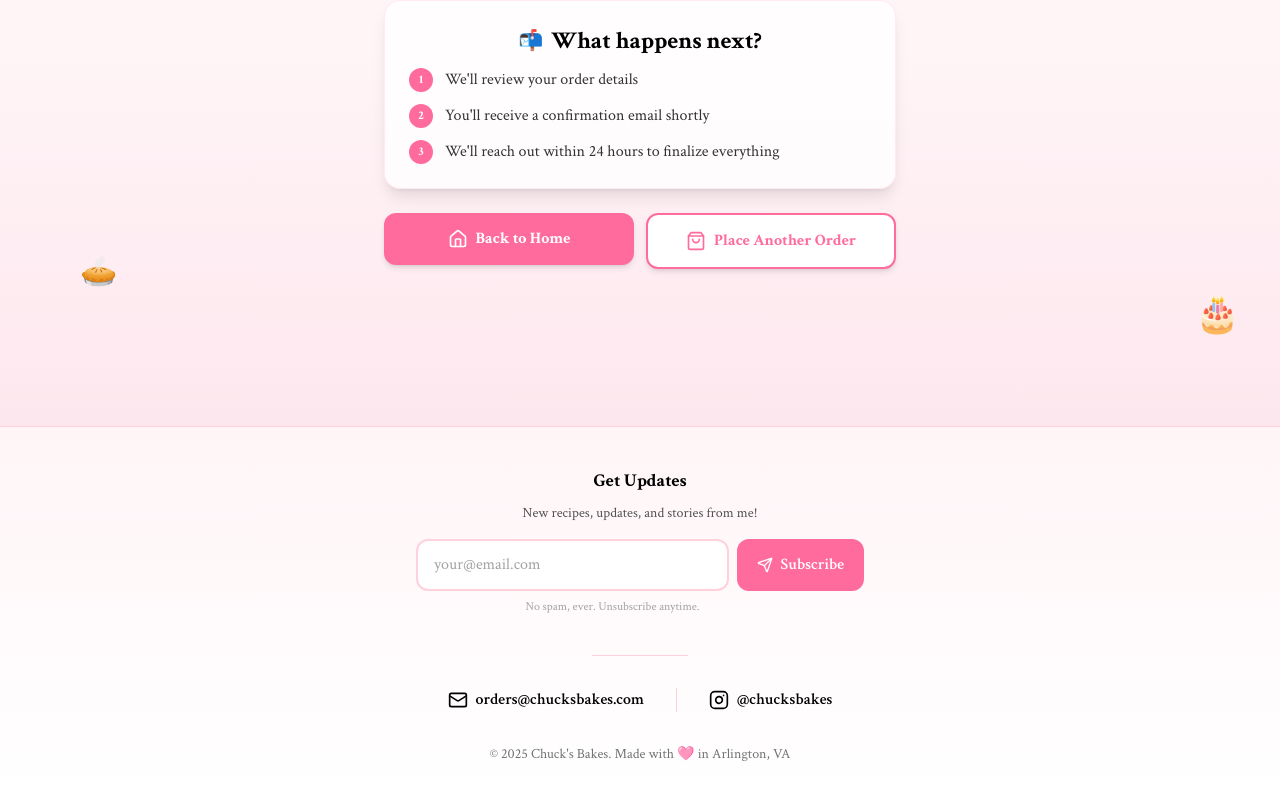
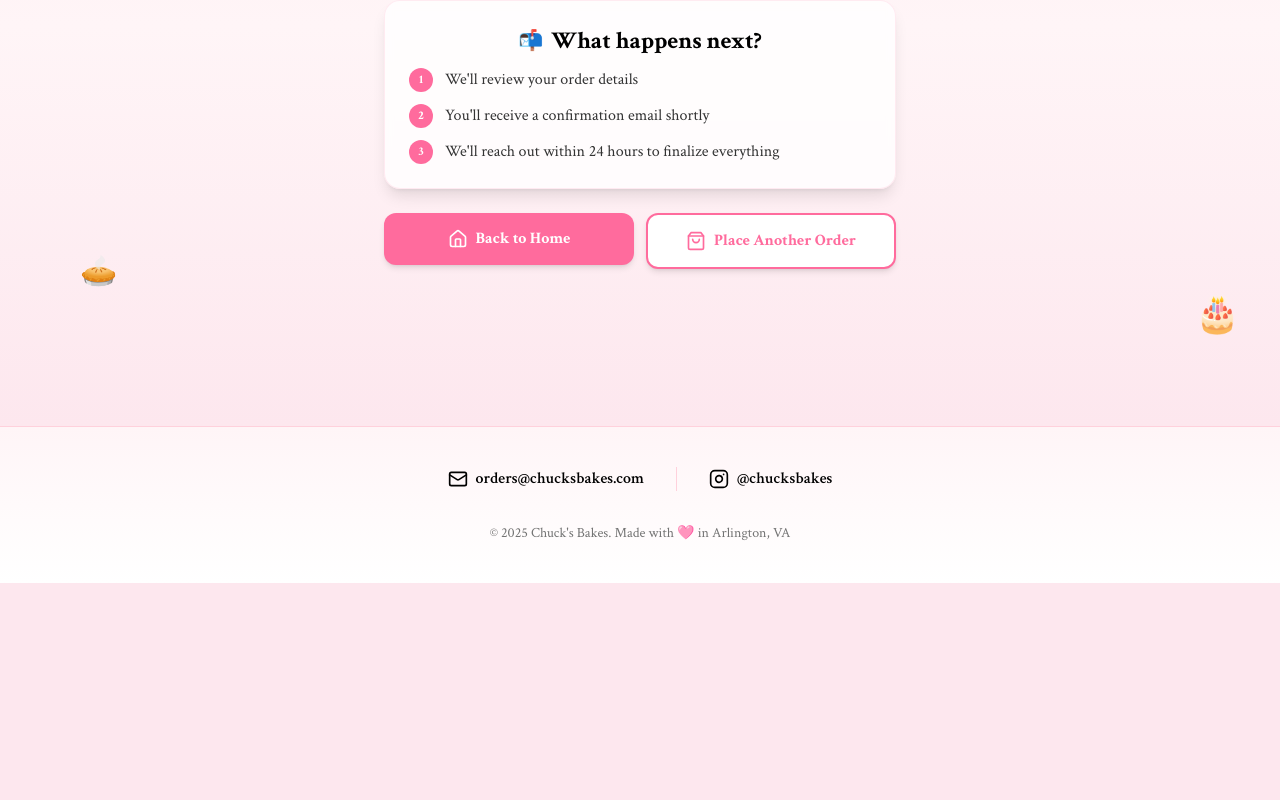
Before and after one commit to calebabraham21/chucks-bakes, a React (Vite) app: page /success in a window 1280 px wide. Shown: the part 454-1254 px from the top of the page. After the commit the page ends 1037 px from the top, so only its background shows below. Built offline with nearby package versions, Linux system fonts and the light colour scheme.

Commit message:
Remove newsletter signup functionality from Footer component

```diff
--- a/src/components/Footer.tsx
+++ b/src/components/Footer.tsx
@@ -1,79 +1,9 @@
-import { useState } from 'react';
-import { Mail, Instagram, Send } from 'lucide-react';
+import { Mail, Instagram } from 'lucide-react';
 
 export function Footer() {
-  const [email, setEmail] = useState('');
-  const [isSubmitted, setIsSubmitted] = useState(false);
-
-  const handleNewsletterSubmit = () => {
-    // Delay showing success message to let the form actually submit first
-    if (email) {
-      setTimeout(() => {
-        setIsSubmitted(true);
-      }, 500);
-    }
-  };
-
   return (
     <footer className="bg-gradient-to-b from-[#fff5f7] to-white border-t border-[#ffd1dc] mt-auto">
       <div className="container mx-auto px-4 py-10">
-
-        {/* Newsletter Signup */}
-        <div className="max-w-md mx-auto mb-10 text-center">
-          <h3 className="font-bold text-lg text-black mb-2">Get Updates</h3>
-          <p className="text-sm text-gray-600 mb-4">
-            New recipes, updates, and stories from me!
-          </p>
-
-          {isSubmitted ? (
-            <div className="bg-green-50 border border-green-200 rounded-xl p-4">
-              <p className="text-green-700 font-medium">🎉 You're on the list!</p>
-              <p className="text-green-600 text-sm">Check your email to confirm.</p>
-            </div>
-          ) : (
-            <form
-              action="https://chucksbakes.us18.list-manage.com/subscribe/post?u=65429164bbd1f17a6b40ffc49&id=0a4bb6a0e4&f_id=0000ade6f0"
-              method="post"
-              target="_blank"
-              onSubmit={handleNewsletterSubmit}
-              className="flex gap-2"
-            >
-              {/* Honeypot field - anti-spam */}
-              <div style={{ position: 'absolute', left: '-5000px' }} aria-hidden="true">
-                <input
-                  type="text"
-                  name="b_65429164bbd1f17a6b40ffc49_0a4bb6a0e4"
-                  tabIndex={-1}
-                  defaultValue=""
-                />
-              </div>
-
-              <input
-                type="email"
-                name="EMAIL"
-                value={email}
-                onChange={(e) => setEmail(e.target.value)}
-                placeholder="your@email.com"
-                required
-                className="flex-1 px-4 py-3 rounded-xl border-2 border-[#ffd1dc] bg-white text-black placeholder-gray-400 focus:border-[#ff6b9d] focus:outline-none transition-colors"
-              />
-              <button
-                type="submit"
-                className="px-5 py-3 bg-[#ff6b9d] hover:bg-[#ff5286] text-white font-semibold rounded-xl transition-colors flex items-center gap-2 active:scale-95"
-              >
-                <Send className="w-4 h-4" />
-                <span className="hidden sm:inline">Subscribe</span>
-              </button>
-            </form>
-          )}
-
-          <p className="text-xs text-gray-400 mt-2">
-            No spam, ever. Unsubscribe anytime.
-          </p>
-        </div>
-
-        {/* Divider */}
-        <div className="w-24 h-px bg-[#ffd1dc] mx-auto mb-8"></div>
 
         {/* Contact Links */}
         <div className="flex flex-col md:flex-row items-center justify-center gap-6 md:gap-8">
```
